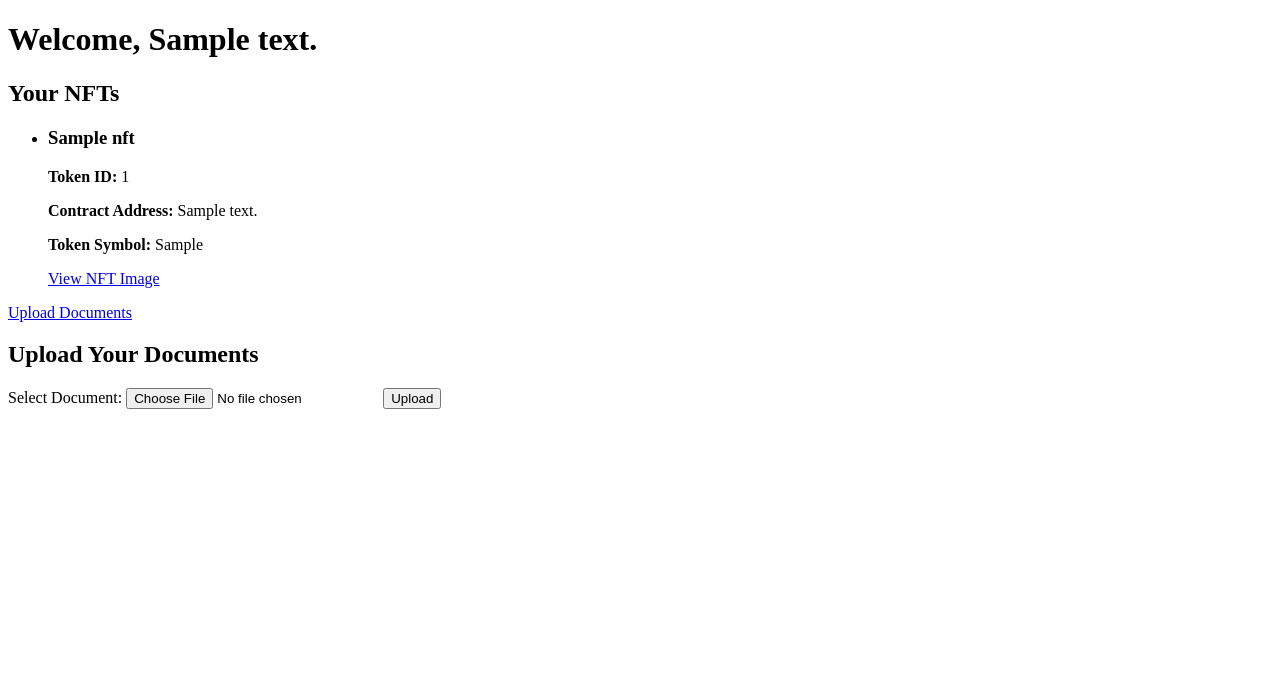
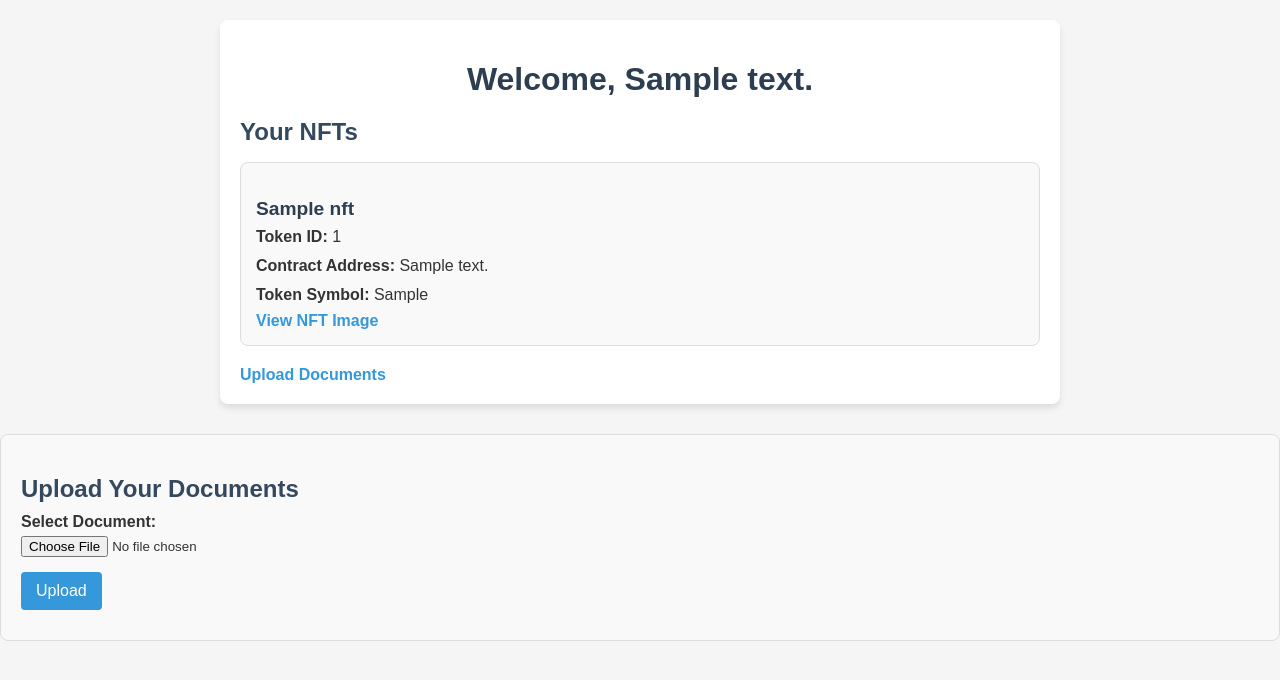
Before and after one commit to zayedu/ChainedSimple, a Flask app: template templates/dashboard.html in a window 1280 px wide. Shown: the top 680 px of the page. Run offline with Flask 3, Linux system fonts and the light colour scheme; the template is opened without the code that fills it: most values are stand-ins (such as "Sample title", 1, 10 or a date in 2020).

Commit message:
Styling to view nft's

```diff
--- /dev/null
+++ b/static/css/dashboard-styles.css
@@ -0,0 +1,134 @@
+/* General Styles */
+body {
+    font-family: Arial, sans-serif;
+    margin: 0;
+    padding: 0;
+    background-color: #f5f5f5;
+    color: #333;
+}
+
+.container {
+    max-width: 800px;
+    margin: 20px auto;
+    padding: 20px;
+    background-color: #fff;
+    box-shadow: 0 4px 6px rgba(0, 0, 0, 0.1);
+    border-radius: 8px;
+}
+
+h1 {
+    font-size: 2rem;
+    color: #2c3e50;
+    margin-bottom: 10px;
+    text-align: center;
+}
+
+h2 {
+    font-size: 1.5rem;
+    color: #34495e;
+    margin-top: 20px;
+    margin-bottom: 10px;
+}
+
+h3 {
+    font-size: 1.2rem;
+    color: #2c3e50;
+    margin-bottom: 5px;
+}
+
+p {
+    margin: 5px 0;
+    line-height: 1.5;
+}
+
+ul {
+    list-style-type: none;
+    padding: 0;
+}
+
+li {
+    margin-bottom: 20px;
+    padding: 15px;
+    border: 1px solid #ddd;
+    border-radius: 8px;
+    background-color: #f9f9f9;
+}
+
+/* Links */
+a {
+    color: #3498db;
+    text-decoration: none;
+    font-weight: bold;
+}
+
+a:hover {
+    text-decoration: underline;
+}
+
+/* Buttons */
+button {
+    background-color: #3498db;
+    color: #fff;
+    border: none;
+    padding: 10px 15px;
+    border-radius: 4px;
+    cursor: pointer;
+    font-size: 1rem;
+}
+
+button:hover {
+    background-color: #2980b9;
+}
+
+/* Upload Section */
+.upload-section {
+    margin-top: 30px;
+    padding: 20px;
+    border: 1px solid #ddd;
+    border-radius: 8px;
+    background-color: #f9f9f9;
+}
+
+label {
+    display: block;
+    margin-bottom: 5px;
+    font-weight: bold;
+}
+
+input[type="file"] {
+    display: block;
+    margin-bottom: 15px;
+}
+
+#upload-status {
+    margin-top: 10px;
+    font-style: italic;
+    color: #27ae60;
+}
+
+/* NFT Details */
+#nft-details {
+    display: none;
+    margin-top: 10px;
+    padding: 10px;
+    border: 1px solid #ddd;
+    border-radius: 8px;
+    background-color: #f9f9f9;
+}
+
+#nft-details img {
+    max-width: 100%;
+    border-radius: 4px;
+    margin-bottom: 10px;
+}
+
+/* Responsive Design */
+@media (max-width: 600px) {
+    .container {
+        padding: 15px;
+    }
+
+    h1, h2 {
+        text-align: left;
+    }
+}
--- a/templates/dashboard.html
+++ b/templates/dashboard.html
@@ -4,7 +4,7 @@
         <meta charset="UTF-8">
         <meta name="viewport" content="width=device-width, initial-scale=1.0">
         <title>Dashboard</title>
-        <link rel="stylesheet" href="{{ url_for('static', filename='css/styles.css') }}">
+        <link rel="stylesheet" href="{{ url_for('static', filename='css/dashboard-styles.css') }}">
     </head>
     <body>
         <div class="container">
```
